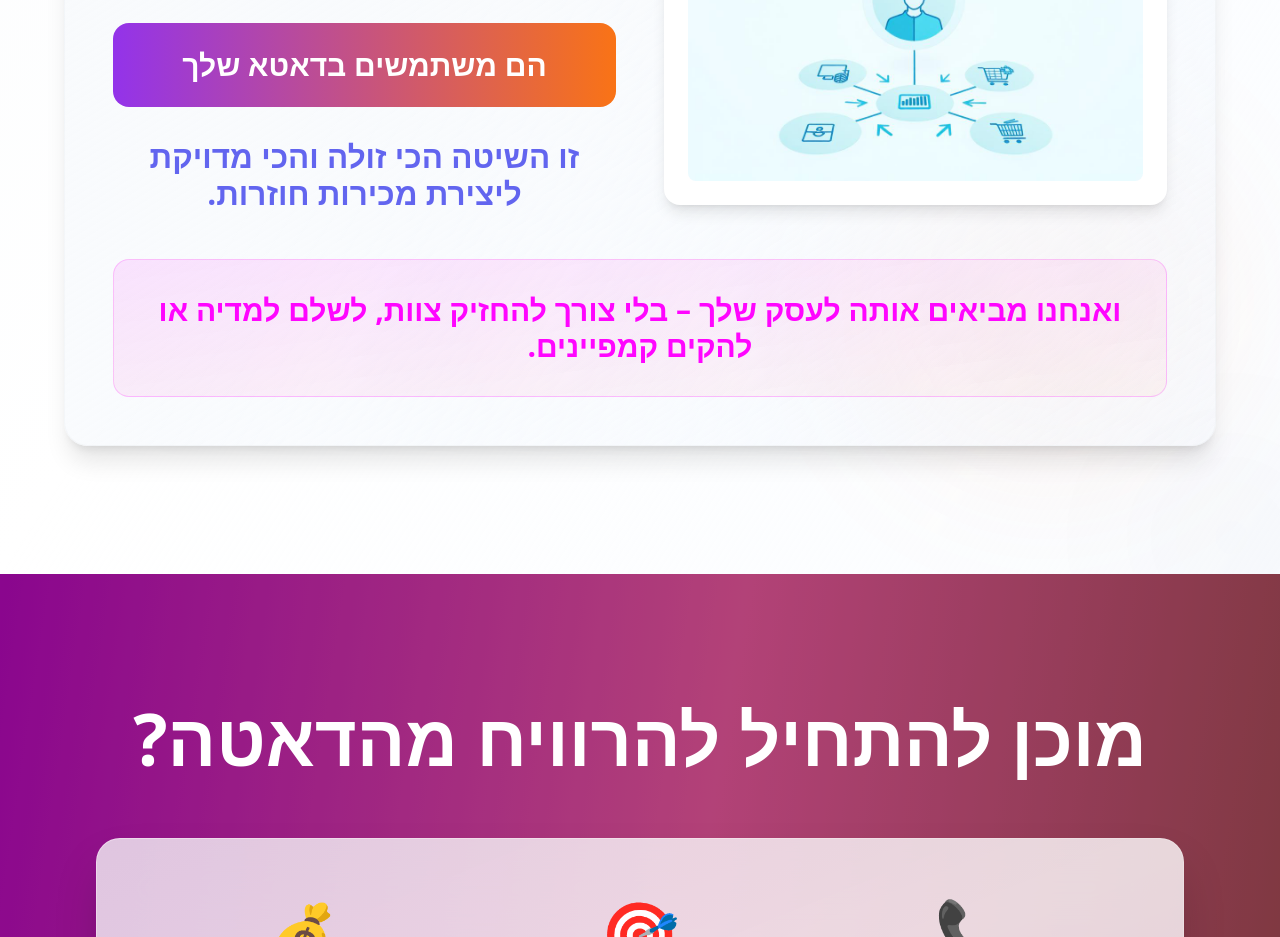
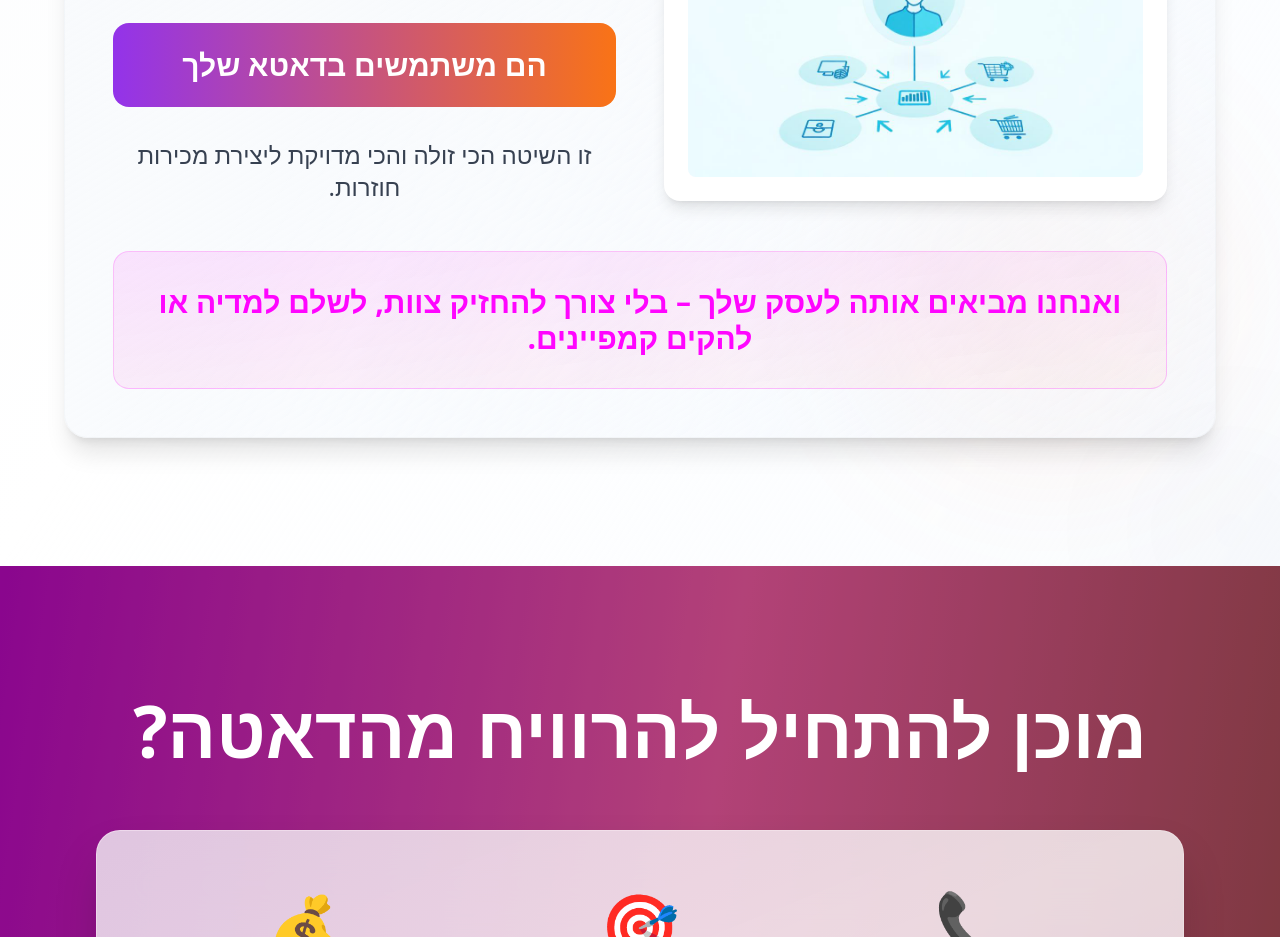
Before and after one commit to rotem-ziv21/data-to-dollars-flow, a React (Vite) app: page / in a window 1280 px wide. Shown: the part 6020-6957 px from the top of the page. Built offline with nearby package versions, Linux system fonts and the light colour scheme.

Commit message:
Improve text appearance
Make the text look normal and less designed.

```diff
--- a/src/pages/Index.tsx
+++ b/src/pages/Index.tsx
@@ -989,25 +989,13 @@ export default function Index() {
 
                   <motion.div
                     className="text-center"
-                    initial={{ opacity: 0, scale: 0.8 }}
-                    whileInView={{ opacity: 1, scale: 1 }}
-                    transition={{ duration: 0.8, delay: 0.3 }}
+                    initial={{ opacity: 0, y: 20 }}
+                    whileInView={{ opacity: 1, y: 0 }}
+                    transition={{ duration: 0.6, delay: 0.3 }}
                   >
-                    <motion.p
-                      className="text-2xl md:text-3xl font-black text-gray-800 leading-relaxed"
-                      whileInView={{
-                        scale: [1, 1.05, 1],
-                        color: ["#1f2937", "#6366f1", "#1f2937"]
-                      }}
-                      transition={{
-                        duration: 2,
-                        repeat: Infinity,
-                        repeatType: "loop",
-                        ease: "easeInOut"
-                      }}
-                    >
+                    <p className="text-xl md:text-2xl text-gray-700 leading-relaxed">
                       זו השיטה הכי זולה והכי מדויקת ליצירת מכירות חוזרות.
-                    </motion.p>
+                    </p>
                   </motion.div>
                 </motion.div>
               </div>
```
